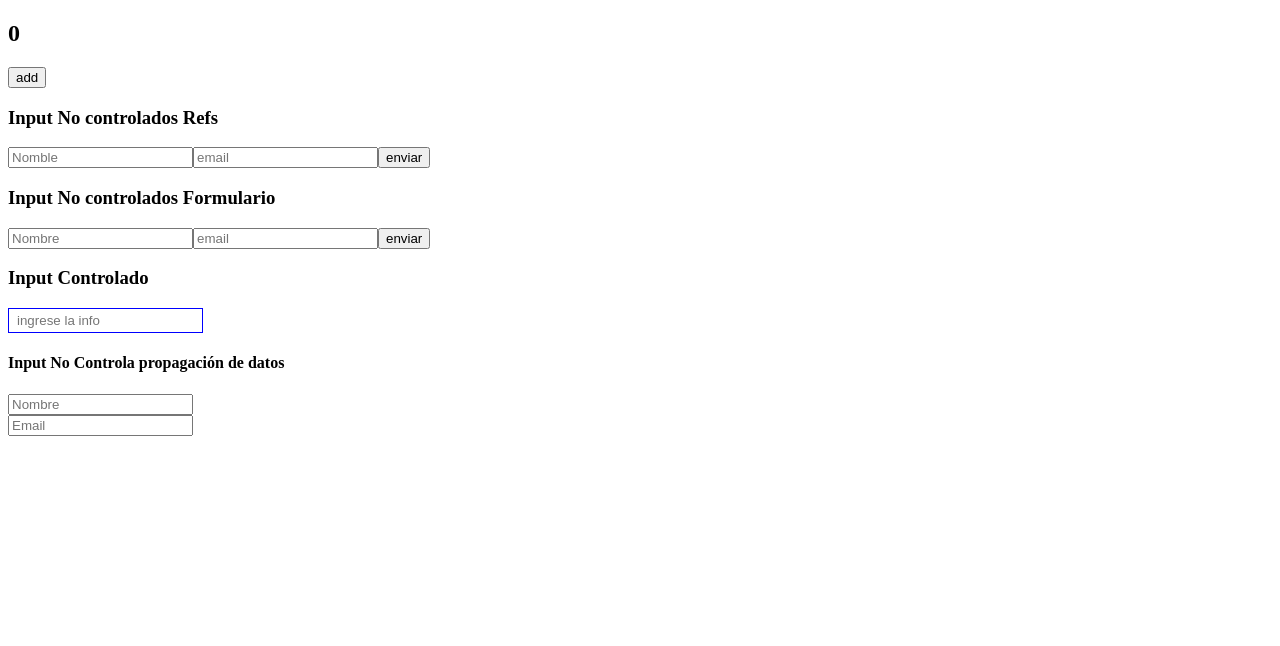
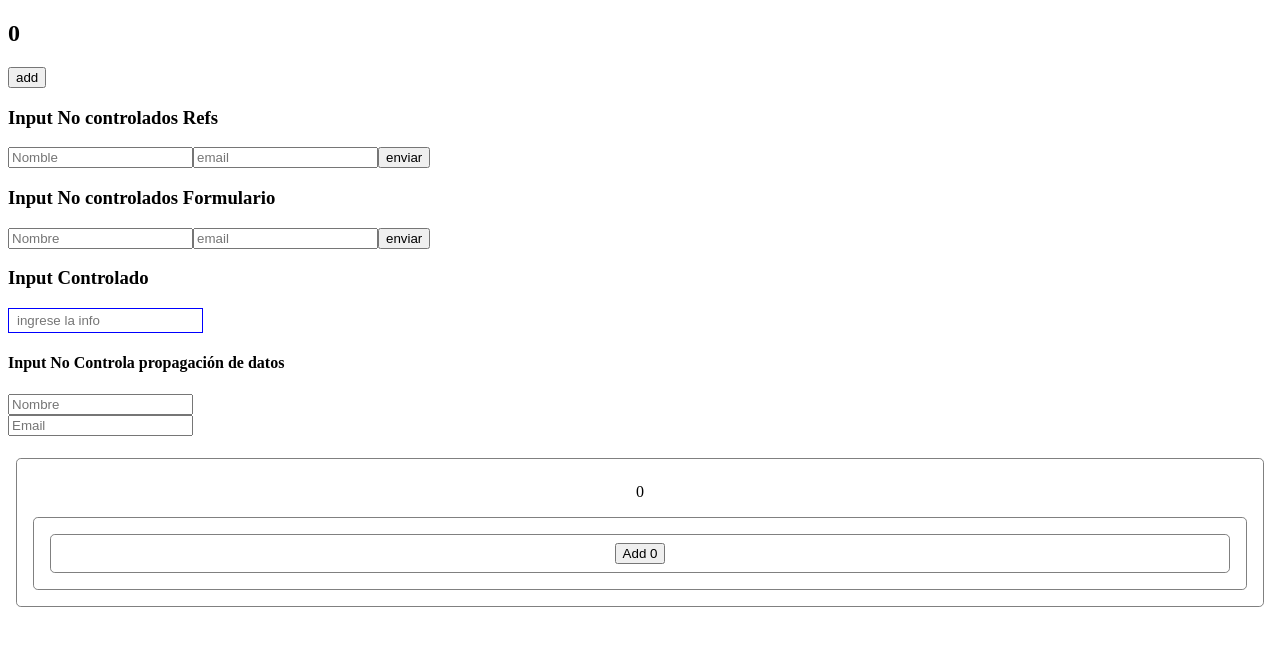
Before and after one commit to ivanaolortegui/btc-react-2, a React (Create React App) app: page / in a window 1280 px wide. Shown: the top 646 px of the page. Built offline with nearby package versions, Linux system fonts and the light colour scheme.

Commit message:
api-context

```diff
--- /dev/null
+++ b/src/components/api-context/ApiContext.js
@@ -0,0 +1,51 @@
+import React, { useState } from 'react'
+
+const { Provider, Consumer } = React.createContext()
+
+const Nieto = () => {
+    return (
+        <Consumer>
+            {(consumer) => (
+                <div style={boxStyles}>
+                    <button onClick={consumer.addClick}>Add {consumer.clicks}</button>
+                </div>
+            )}
+        </Consumer>
+    )
+}
+
+const Hijo = () => {
+    return (
+        <div style={boxStyles}>
+            <Nieto />
+        </div>
+
+    )
+}
+
+const boxStyles = {
+    padding: '0.5em',
+    margin: ' 0.5em',
+    border: '1px solid gray',
+    borderRadius: '0.3em',
+    textAlign: 'center'
+}
+const ApiContext = () => {
+    const [clicks, setClicks] = useState(0)
+
+    const addClick = () => {
+        setClicks(clicks + 1)
+    }
+    return (
+        <Provider value={{ clicks: clicks, addClick: addClick }}>
+            <div style={boxStyles}>
+                <p>{clicks}</p>
+                <Hijo />
+            </div>
+
+        </Provider>
+
+    )
+}
+
+export default ApiContext;
--- a/src/components/formulario/InputControlado-2.js
+++ b/src/components/formulario/InputControlado-2.js
@@ -1,4 +1,6 @@
 import React, { useState } from 'react'
+import validator from 'validator'
+
 
 const InputHijo = (props) => {
     const actualizar = (event) => {
@@ -20,13 +22,17 @@ const InputCpntrolado2 = () => {
         name: '',
         email: ''
     })
+    const { name, email } = formState;
     const actualizar = (inputName, text) => {
+        if(!validator.isEmail(email)){
+            console.log('no es valido');
+        }
         setForm({
             ...formState,
             [inputName]: text
         })
     }
-    const { name, email } = formState;
+
     return (
         <div>
             <h4>Input No Controla propagación de datos</h4>
--- a/src/index.js
+++ b/src/index.js
@@ -14,6 +14,7 @@ import InputNoControladosRef from "./components/formulario/InputNoControladosRef
 import InputNoControladoForm from "./components/formulario/InputNoControladoForm";
 import InputControlado from "./components/formulario/InputControlado";
 import InputCpntrolado2 from "./components/formulario/InputControlado-2";
+import ApiContext from "./components/api-context/ApiContext";
 
 ReactDOM.render(
   <React.StrictMode>
@@ -33,6 +34,8 @@ ReactDOM.render(
    <InputControlado/>
 
    <InputCpntrolado2/>
+
+   <ApiContext/>
   </React.StrictMode>,
   document.getElementById("root")
 );
```
